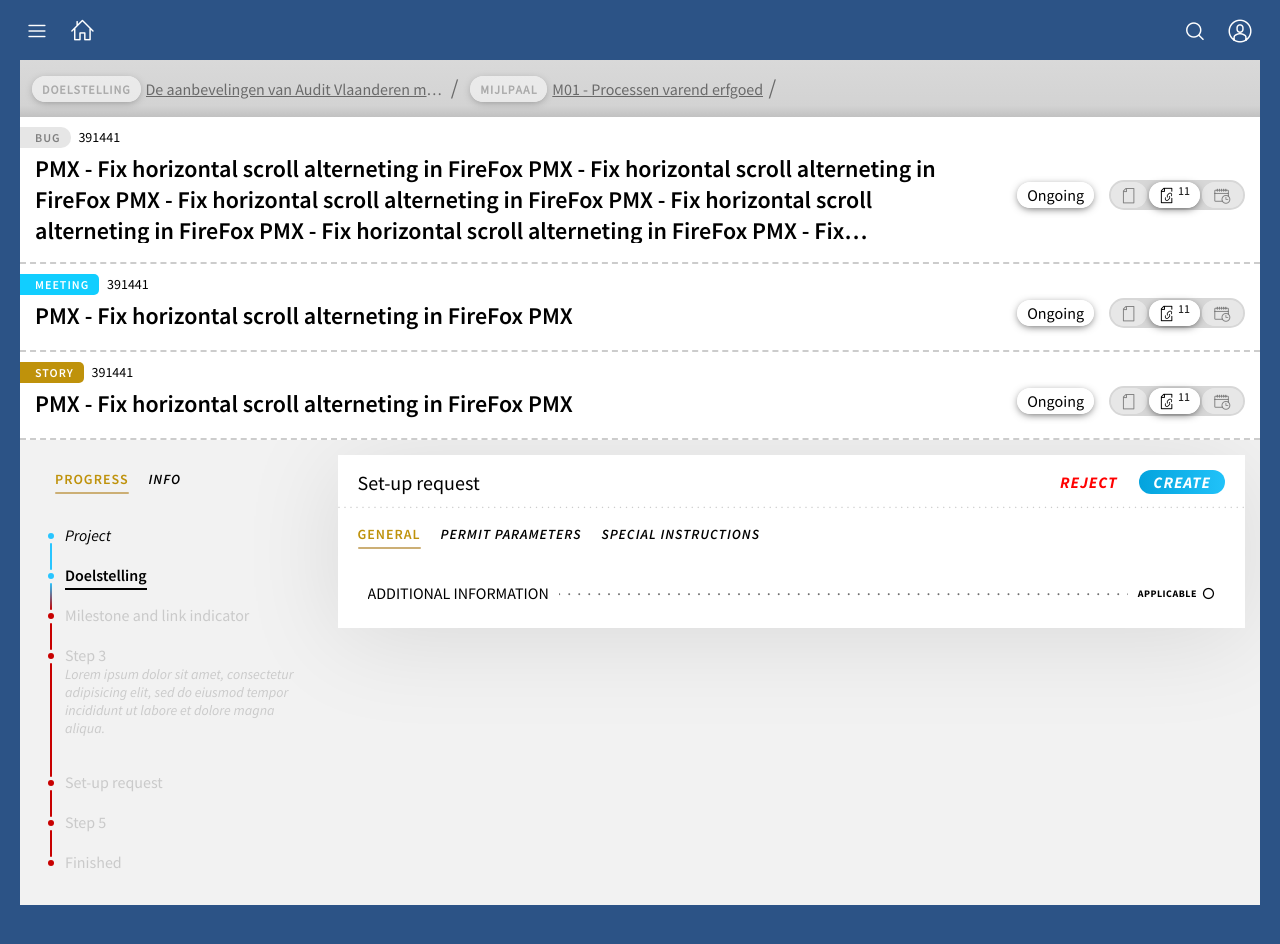
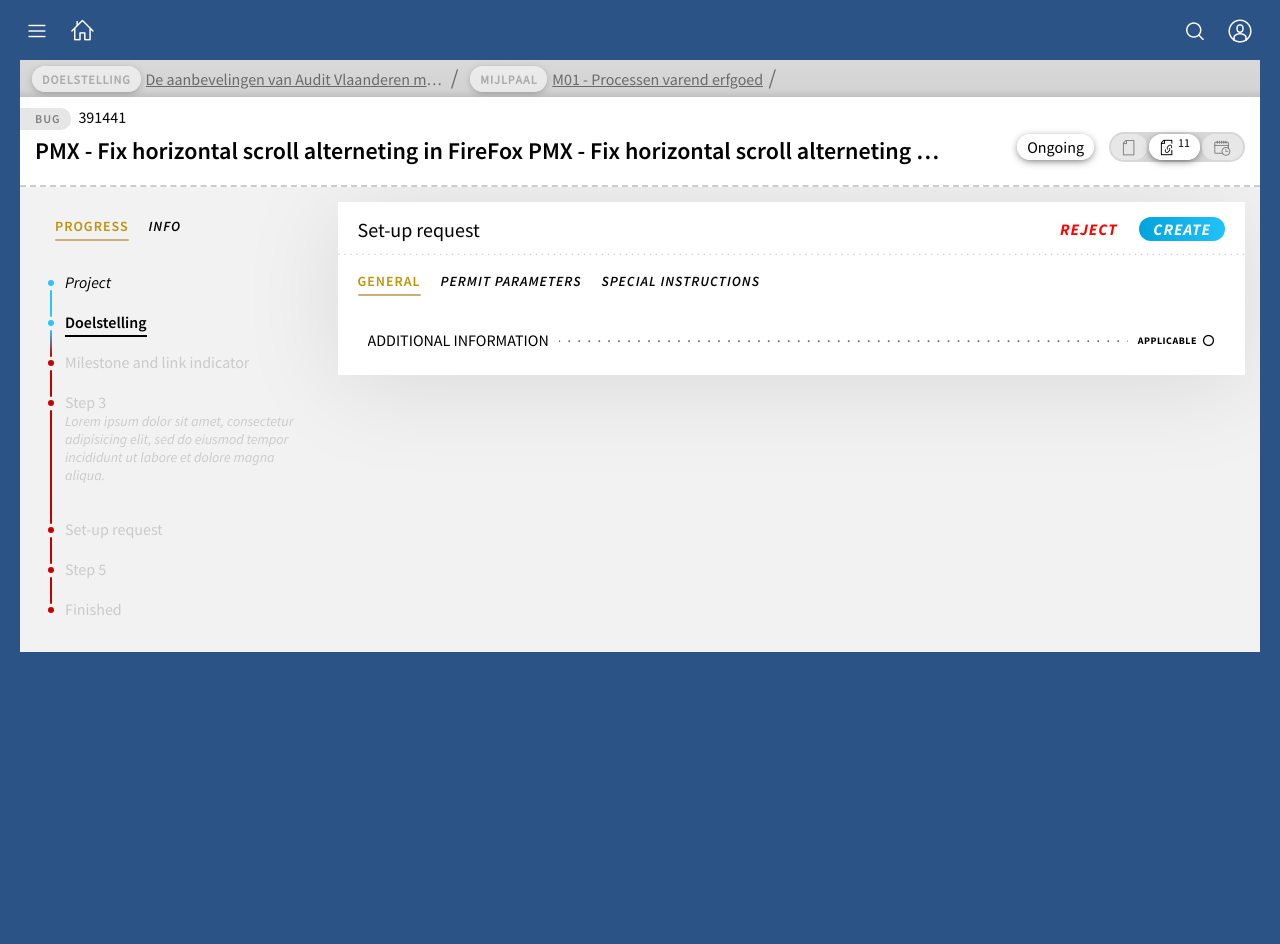
Before and after one commit to lordblendi/tracker-mockup, a Jekyll site: the page built from index.md, in a window 1280 px wide. Shown: the top 944 px of the page. Built offline with Jekyll 4.4.1, drawn with Linux system fonts in a browser that asks for light colours; nearby versions of some CDN libraries; comment, search, counter and statistics services are not loaded.

Commit message:
add framework file

```diff
--- a/_includes/blocks/item-header.html
+++ b/_includes/blocks/item-header.html
@@ -1,8 +1,8 @@
 <header class="item-header">
   <div class="item-header__title">
     <div class="item-header__meta">
-      <span class="item-header__type item-header__type--bug">Bug</span>
-      <span class="item-header__id">391441</span>
+      <span class="item-header__type item-header__type--bug fnt--label">Bug</span>
+      <span class="item-header__id fnt">391441</span>
     </div>
     <h2 title="PMX - Fix horizontal scroll alterneting in FireFox PMX - Fix horizontal scroll alterneting in FireFox PMX - Fix horizontal scroll alterneting in FireFox PMX - Fix horizontal scroll alterneting in FireFox PMX - Fix horizontal scroll alterneting in FireFox PMX - Fix horizontal scroll alterneting in FireFox END END END END END END">PMX - Fix horizontal scroll alterneting in FireFox PMX - Fix horizontal scroll alterneting in FireFox PMX - Fix horizontal scroll alterneting in FireFox PMX - Fix horizontal scroll alterneting in FireFox PMX - Fix horizontal scroll alterneting in FireFox PMX - Fix horizontal scroll alterneting in FireFox END END END END END END</h2>
   </div>
@@ -42,95 +42,3 @@
     </div>
   </div>
 </header>
-
-
-<header class="item-header">
-  <div class="item-header__title">
-    <div class="item-header__meta">
-      <span class="item-header__type item-header__type--meeting">Meeting</span>
-      <span class="item-header__id">391441</span>
-    </div>
-    <h2>PMX - Fix horizontal scroll alterneting in FireFox PMX</h2>
-  </div>
-
-  <div class="item-header__actions">
-    <div class="item-header__action">
-      <div class="pmx-selector">
-        <div class="pmx-selector__item pmx-selector__item--selected">
-          <div class="pmx-selector__block">
-            <div class="pmx-selector__blockPart pmx-selector__blockPart--field">Ongoing</div>
-          </div>
-        </div>
-      </div>
-    </div>
-
-    <div class="item-header__action">
-      <div class="pmx-selector pmx-selector--expanded pmx-selector--toggleselect JS_selector">
-        <div class="pmx-selector__item JS_selectorItem JS_toggle-progress">
-          <div class="pmx-selector__block">
-            <div class="pmx-selector__blockPart pmx-selector__blockPart--prefix">च</div>
-          </div>
-        </div>
-        <div class="pmx-selector__itemSeperator"></div>
-        <div class="pmx-selector__item pmx-selector__item--selected JS_selectorItem JS_toggle-comments">
-          <div class="pmx-selector__block">
-            <div class="pmx-selector__blockPart pmx-selector__blockPart--prefix">ރ</div>
-            <div class="pmx-selector__blockPart pmx-selector__blockPart--counter"><sup>11</sup></div>
-          </div>
-        </div>
-        <div class="pmx-selector__itemSeperator"></div>
-        <div class="pmx-selector__item JS_selectorItem">
-          <div class="pmx-selector__block">
-            <div class="pmx-selector__blockPart pmx-selector__blockPart--prefix">झ</div>
-          </div>
-        </div>
-      </div>
-    </div>
-  </div>
-</header>
-
-
-<header class="item-header">
-  <div class="item-header__title">
-    <div class="item-header__meta">
-      <span class="item-header__type item-header__type--story">Story</span>
-      <span class="item-header__id">391441</span>
-    </div>
-    <h2>PMX - Fix horizontal scroll alterneting in FireFox PMX</h2>
-  </div>
-
-  <div class="item-header__actions">
-    <div class="item-header__action">
-      <div class="pmx-selector">
-        <div class="pmx-selector__item pmx-selector__item--selected">
-          <div class="pmx-selector__block">
-            <div class="pmx-selector__blockPart pmx-selector__blockPart--field">Ongoing</div>
-          </div>
-        </div>
-      </div>
-    </div>
-
-    <div class="item-header__action">
-      <div class="pmx-selector pmx-selector--expanded pmx-selector--toggleselect JS_selector">
-        <div class="pmx-selector__item JS_selectorItem JS_toggle-progress">
-          <div class="pmx-selector__block">
-            <div class="pmx-selector__blockPart pmx-selector__blockPart--prefix">च</div>
-          </div>
-        </div>
-        <div class="pmx-selector__itemSeperator"></div>
-        <div class="pmx-selector__item pmx-selector__item--selected JS_selectorItem JS_toggle-comments">
-          <div class="pmx-selector__block">
-            <div class="pmx-selector__blockPart pmx-selector__blockPart--prefix">ރ</div>
-            <div class="pmx-selector__blockPart pmx-selector__blockPart--counter"><sup>11</sup></div>
-          </div>
-        </div>
-        <div class="pmx-selector__itemSeperator"></div>
-        <div class="pmx-selector__item JS_selectorItem">
-          <div class="pmx-selector__block">
-            <div class="pmx-selector__blockPart pmx-selector__blockPart--prefix">झ</div>
-          </div>
-        </div>
-      </div>
-    </div>
-  </div>
-</header>
--- a/sass/blocks/item-header.scss
+++ b/sass/blocks/item-header.scss
@@ -22,12 +22,9 @@
         font-size: 24px;
         margin: 5px 0;
 
+        white-space: nowrap;
         overflow: hidden;
         text-overflow: ellipsis;
-        display: -webkit-box;
-        -webkit-box-orient: vertical;
-        -webkit-line-clamp: 3;
-        max-height: 90px;
       }
     }
 
@@ -38,19 +35,17 @@
 
     &__type {
       display: inline-block;
-      background-color: #e6e6e6;
-      padding: 3px 10px 3px 15px;
+      background-color: #E6E6E6;
+      padding: 5px 10px 5px 15px;
       font-size: 12px;
       font-style: normal;
       font-weight: 600;
       letter-spacing: 1px;
       text-transform: uppercase;
       color: #808080;
+      line-height: 1;
 
       &--meeting {
-        background-color: #11ceff;
-        color: #FFF;
-        border-radius: 0 5px 5px 0;
       }
 
       &--bug {
@@ -58,9 +53,6 @@
       }
 
       &--story {
-        background-color: #BF920B;
-        color: #FFF;
-        border-radius: 0 5px 5px 0;
       }
     }
 
--- a/sass/components/breadcrumbs.scss
+++ b/sass/components/breadcrumbs.scss
@@ -3,7 +3,7 @@
 
 .breadcrumbs {
   position: relative;
-  padding: 10px;
+  padding: 0 10px;
   margin: 0 20px;
   background: rgb(193,193,193);
   background: linear-gradient(0deg, rgba(193,193,193,1) 0%, rgba(211,211,211,1) 20%, rgba(217,217,217,1) 100%);
--- /dev/null
+++ b/sass/framework.scss
@@ -0,0 +1,24 @@
+---
+---
+
+/* Fonts */
+
+.fnt {
+  font-family: 'tenforce', sans-serif;
+  font-size: 16px;
+  font-style: normal;
+  font-weight: 400;
+  letter-spacing: normal;
+  text-transform: none;
+  color: #000;
+
+  &--label {
+    font-family: 'Source Sans Pro', sans-serif;
+    font-size: 12px;
+    font-style: normal;
+    font-weight: 600;
+    letter-spacing: 1px;
+    text-transform: uppercase;
+    color: #808080;
+  }
+}
--- a/sass/shared.scss
+++ b/sass/shared.scss
@@ -6,6 +6,7 @@
 @import "reset.css";
 @import "mixins.css";
 
+@import "framework.css";
 @import "app.css";
 
 // Plugins
```
